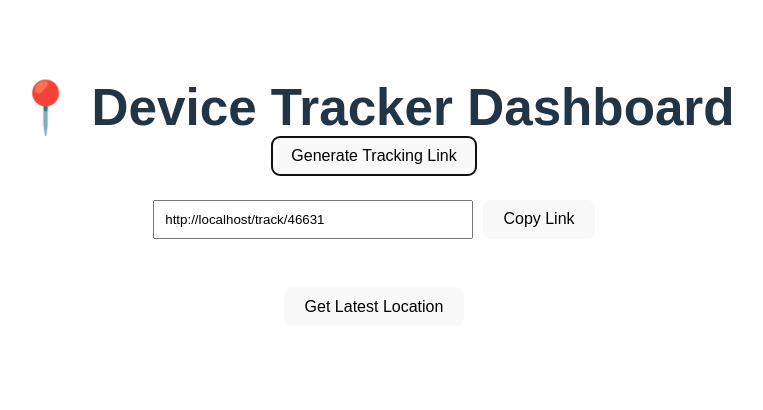
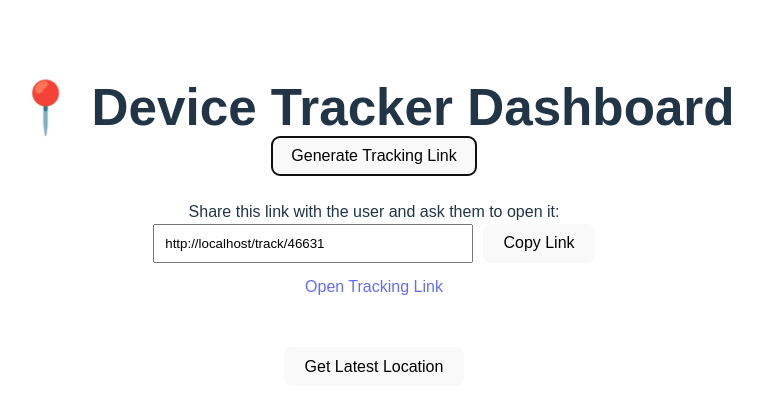
Before and after one commit to Yug-412/device-tracker, a React (Vite) app in the folder track-device/: page /dashboard in a window 1280 px wide. Both pictures are taken after a click on the button "Generate Tracking Link". Shown: the top 410 px of the page, without its empty margins (266-1029 px from the left). Built offline with nearby package versions, Linux system fonts and the light colour scheme.

Commit message:
Add clickable tracking link in dashboard

```diff
--- a/track-device/src/Home.jsx
+++ b/track-device/src/Home.jsx
@@ -40,6 +40,10 @@ function Home() {
 
         <div>
 
+          <p>
+            Share this link with the user and ask them to open it:
+          </p>
+
           <input
             value={link}
             readOnly
@@ -52,6 +56,12 @@ function Home() {
           <button onClick={copyLink} style={{ marginLeft: "10px" }}>
             Copy Link
           </button>
+
+          <div style={{ marginTop: "12px" }}>
+            <a href={link} target="_blank" rel="noreferrer">
+              Open Tracking Link
+            </a>
+          </div>
 
         </div>
 
```
